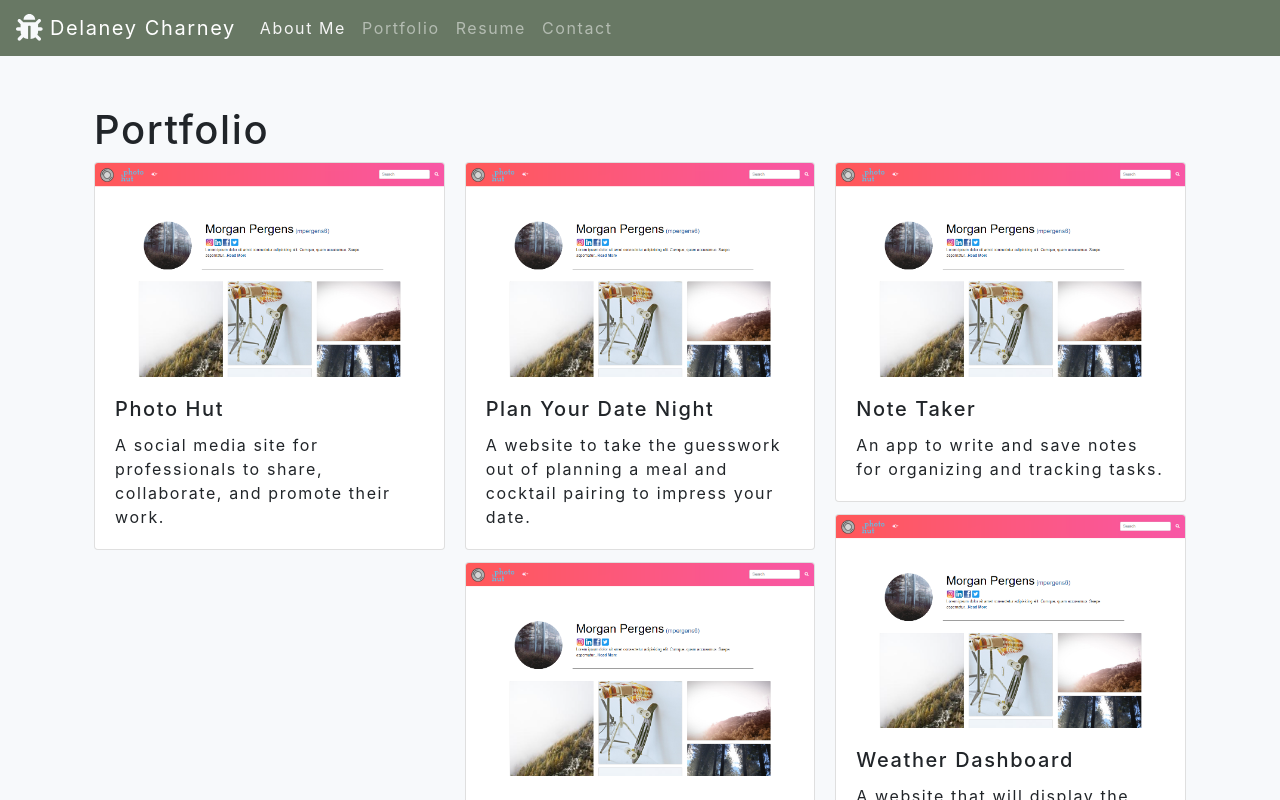
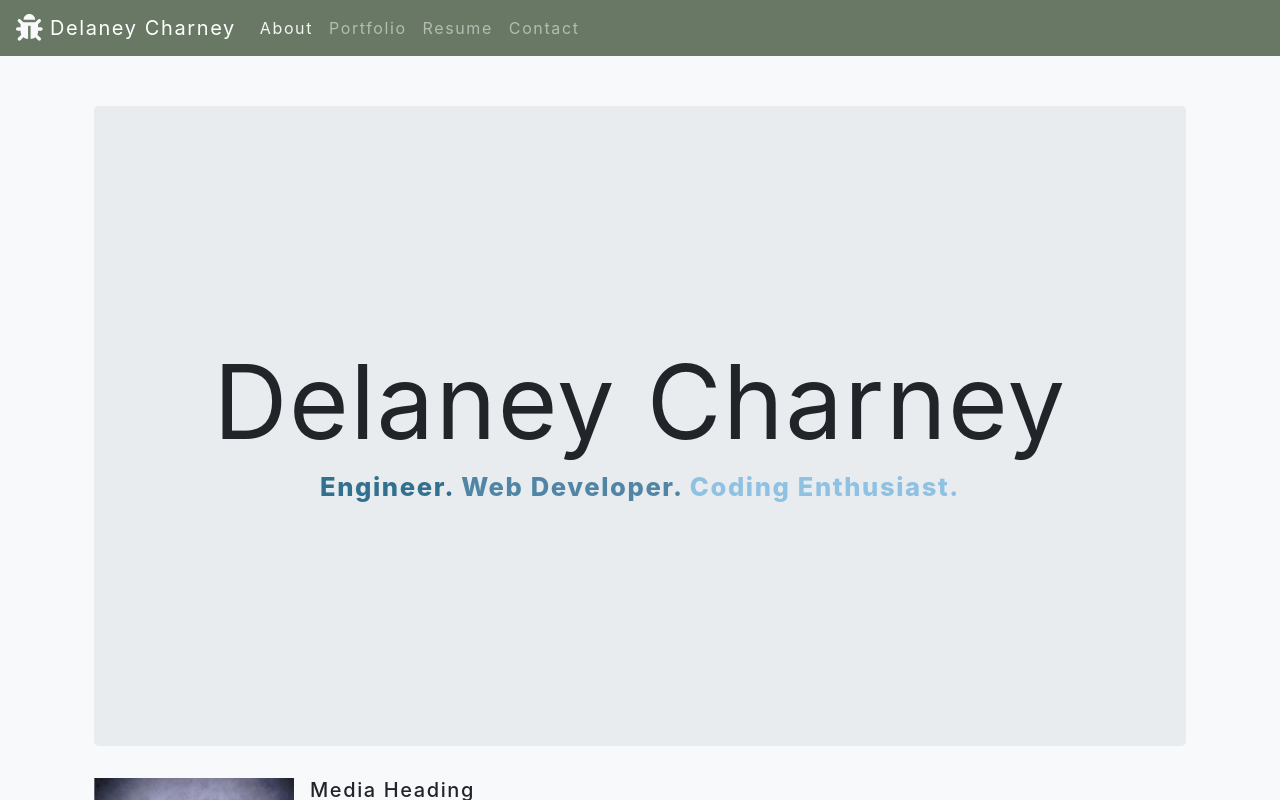
Before and after one commit to dcharney/react-portfolio, a React (Create React App) app: page / in a window 1280 px wide. Shown: the top 800 px of the page. Built offline with nearby package versions, Linux system fonts and the light colour scheme.

Commit message:
switch case added to navbar

```diff
--- a/src/App.js
+++ b/src/App.js
@@ -1,17 +1,38 @@
-import React from 'react';
+import React, { useState } from 'react';
 import Header from './components/Header';
-// import About from './components/About';
+import About from './components/About';
 import Portfolio from './components/Portfolio';
+import Resume from './components/Resume';
+import Contact from './components/Contact';
 import 'bootstrap/dist/css/bootstrap.min.css';
 
 function App() {
+    const [ currentPage, setCurrentPage ] = useState('About');
+
+    const renderPage = () => {
+        switch(currentPage) {
+            case 'About':
+                return <About />
+            case 'Portfolio':
+                return <Portfolio />;
+            case 'Resume':
+                return <Resume />;
+            case 'Contact':
+                return <Contact />;
+            default:
+                return <About />;
+        }
+    }
 
     return (
         <div>
             <link rel="stylesheet" href="https://stackpath.bootstrapcdn.com/bootstrap/4.5.2/css/bootstrap.min.css" />
-            <Header></Header>
+            <Header
+                currentPage={currentPage}
+                setCurrentPage={setCurrentPage}
+            />
             <main>
-                <Portfolio></Portfolio>
+                { renderPage(currentPage) }
             </main>
         </div>
     );
--- a/src/components/About/index.js
+++ b/src/components/About/index.js
@@ -1,7 +1,7 @@
 import React from 'react';
 import Jumbotron from 'react-bootstrap/Jumbotron';
 import Media from 'react-bootstrap/Media';
-import profPic from '../../assets/about/profile-pic.jfif';
+import profPic from '../../assets/About/profile-pic.jfif';
 
 function About() {
 
--- /dev/null
+++ b/src/components/Contact/index.js
@@ -0,0 +1,12 @@
+import React from 'react';
+
+
+function Contact() {
+    return (
+        <section>
+            Contact
+        </section>
+    );
+}
+
+export default Contact;
--- a/src/components/Header/index.js
+++ b/src/components/Header/index.js
@@ -1,23 +1,15 @@
-import React, { useState } from 'react';
+import React, { useEffect } from 'react';
 import { FontAwesomeIcon } from '@fortawesome/react-fontawesome';
 import { faBug } from '@fortawesome/free-solid-svg-icons';
 import Navbar from 'react-bootstrap/Navbar';
 import Nav from 'react-bootstrap/Nav';
 
 
-function Header() {
+function Header({ currentPage, setCurrentPage }) {
+    const navLinks = ['About','Portfolio','Resume','Contact'];
 
-    const [categories] = useState([
-        { name: "About Me", description: "Everything you could want to know about me!" },
-        { name: "Portfolio", description: "Some samples of my work." },
-        { name: "Resume", description: "You can download my resume here." },
-        { name: "Contact", description: "Want to collaborate? Want to hire me?" }
-    ]);
-    const [ currentCategory, setCurrentCategory ] = useState(categories[0]);
-
-    function categorySelected(name) {
-        console.log(`${name}`);
-    }
+    useEffect(() => { document.title = currentPage;
+    console.log(currentPage) }, [currentPage]);
 
     return (
         <header>
@@ -28,9 +20,9 @@ function Header() {
                     />{' '}
                     Delaney Charney</Navbar.Brand>
                 <Nav className="mr-auto">
-                    { categories.map((category) => (
-                        <Nav.Link className={`${currentCategory.name === category.name && 'navActive'}`} key={category.name}>
-                            <span onClick={() => { setCurrentCategory(category) }} >{category.name}</span></Nav.Link>
+                    { navLinks.map( link => (
+                        <Nav.Link className={`${currentPage === link && 'navActive'}`} key={link}>
+                            <span onClick={() => { setCurrentPage(link) }} >{link}</span></Nav.Link>
                     ))}
                 </Nav>
             </Navbar>
--- a/src/components/Portfolio/index.js
+++ b/src/components/Portfolio/index.js
@@ -1,7 +1,7 @@
 import React from 'react';
 import Card from 'react-bootstrap/Card';
 import CardColumns from 'react-bootstrap/CardColumns';
-import photoHutphoto from '../../assets/portfolio/photo-hut.png';
+import photoHutphoto from '../../assets/Portfolio/photo-hut.png';
 
 function Portfolio() {
     const projects = [
@@ -43,7 +43,7 @@ function Portfolio() {
             <h1>Portfolio</h1>
             <CardColumns>
                     { projects.map((project) => (
-                        <Card>
+                        <Card key={project.name}>
                             <Card.Img variant="top" src={photoHutphoto} />
                             <Card.Body>
                                 <Card.Title>{project.name}</Card.Title>
--- /dev/null
+++ b/src/components/Resume/index.js
@@ -0,0 +1,18 @@
+import React from 'react';
+import resumePdf from '../../assets/Resume/delaneyCharney.pdf';
+import { FontAwesomeIcon } from '@fortawesome/react-fontawesome';
+import { faDownload } from '@fortawesome/free-solid-svg-icons';
+
+
+function Resume() {
+    return (
+        <section>
+            Resume
+            <a href={resumePdf} download>
+                <FontAwesomeIcon icon={ faDownload } size="lg" className="d-inline-block" />
+            </a>
+        </section>
+    );
+}
+
+export default Resume;
```
Also changed, not shown: 1 other file (tests, documents, lock files or other folders).
